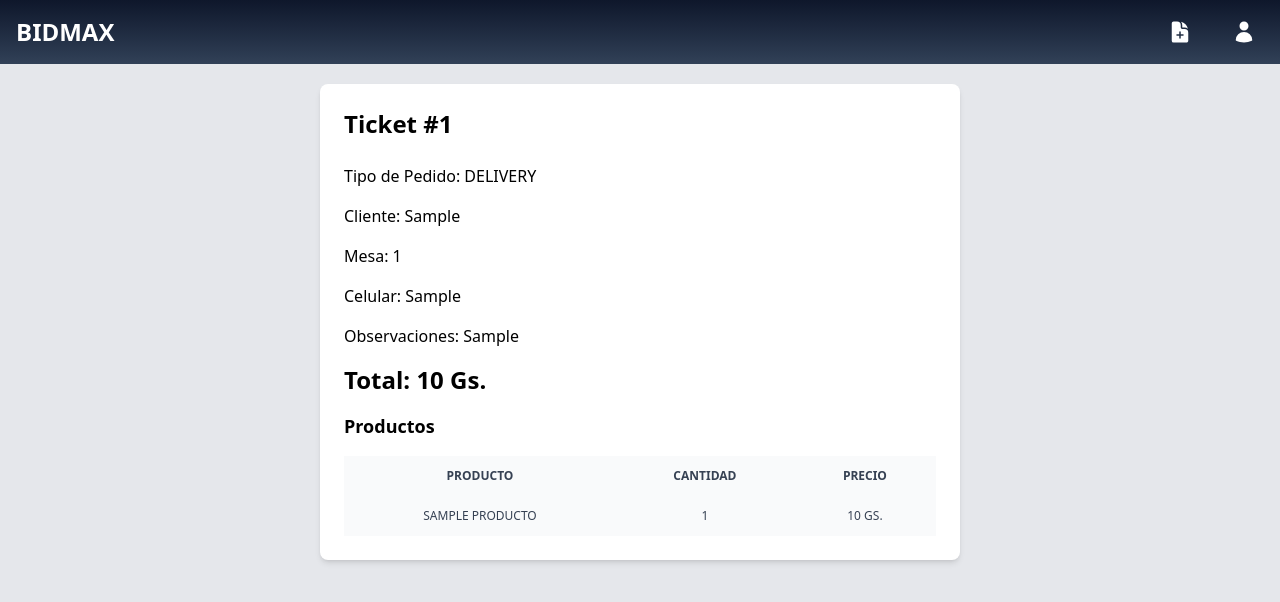
After one commit to jdg24g/tail-bidmax, a Django app: page /ticket/1/ver/ in a window 1280 px wide. The commit adds this page. Shown: the top 602 px of the page. Run offline with Django 5.2, Linux system fonts and the light colour scheme; a user stored in the database is signed in; tables that the repository leaves empty hold one stand-in row (values such as "Sample post").

Commit message:
Add view ticket functionality with dedicated route and template

```diff
--- a/a_pagina/static/src/output.css
+++ b/a_pagina/static/src/output.css
@@ -240,6 +246,9 @@
   .mt-1 {
     margin-top: calc(var(--spacing) * 1);
   }
+  .mt-4 {
+    margin-top: calc(var(--spacing) * 4);
+  }
   .mt-5 {
     margin-top: calc(var(--spacing) * 5);
   }
@@ -280,6 +313,18 @@
   .flex-1 {
     flex: 1;
   }
+  .flex-1\/2 {
+    flex: calc(1/2 * 100%);
+  }
+  .border-collapse {
+    border-collapse: collapse;
+  }
+  .resize {
+    resize: both;
+  }
+  .flex-col {
+    flex-direction: column;
+  }
   .items-center {
     align-items: center;
   }
@@ -556,6 +619,21 @@
   .active\:bg-sky-900 {
     &:active {
       background-color: var(--color-sky-900);
+    }
+  }
+  .sm\:w-6\/12 {
+    @media (width >= 40rem) {
+      width: calc(6/12 * 100%);
+    }
+  }
+  .sm\:w-11\/12 {
+    @media (width >= 40rem) {
+      width: calc(11/12 * 100%);
+    }
+  }
+  .sm\:w-61\/12 {
+    @media (width >= 40rem) {
+      width: calc(61/12 * 100%);
     }
   }
   .sm\:rounded-lg {
@@ -754,6 +832,11 @@
   inherits: false;
   initial-value: 0 0 #0000;
 }
+@property --tw-outline-style {
+  syntax: "*";
+  inherits: false;
+  initial-value: solid;
+}
 @property --tw-blur {
   syntax: "*";
   inherits: false;
--- /dev/null
+++ b/a_pagina/templates/components/form_watch_ticket.html
@@ -0,0 +1,53 @@
+{% load static %} {% load humanize %}
+
+<div class="flex justify-center">
+  <div
+    class="relative shadow-md sm:rounded-lg p-6 rounded-sm bg-white dark:bg-gray-800 mt-5 sm:w-6/12 w-full"
+  >
+    <h1 class="text-2xl font-bold mb-6 dark:text-white">
+      Ticket #{{ ticket.id }}
+    </h1>
+    <div class="space-y-4 dark:text-white">
+      <h2>Tipo de Pedido: {{ ticket.tipo }}</h2>
+      {% if ticket.cliente %}
+      <h2>Cliente: {{ ticket.cliente }}</h2>
+      {% else %}
+      {% endif %}
+      {% if ticket.mesa %}
+      <h2>Mesa: {{ ticket.mesa }}</h2>
+      {% else %}
+      {% endif %}
+      {% if ticket.celular %}
+      <h2>Celular: {{ ticket.celular }}</h2>
+      {% else %}
+      {% endif %}
+      {% if ticket.observacion %}
+      <h2>Observaciones: {{ ticket.observacion }}</h2>
+      {% else %}
+      {% endif %}
+      <div class="mt-4 flex flex-col gap-4">
+        <h2 class="text-2xl font-bold">Total: {{ ticket.get_total|intcomma }} Gs.</h2>
+        <h2 class="text-lg font-bold">Productos</h2>
+        <table class="text-xs text-gray-700 uppercase bg-gray-50 dark:bg-gray-700 dark:text-white">
+          <thead >
+            <tr>
+              <th class="px-4 py-3">Producto</th>
+              <th class="px-4 py-3">Cantidad</th>
+              <th class="px-4 py-3">Precio</th>
+            </tr>
+          </thead>
+          <tbody class="text-center dark:text-gray-400">
+            {% for i in items %}
+            <tr>
+              <td class="px-4 py-3">{{ i.producto.nombre }}</td>
+              <td class="px-4 py-3">{{ i.cantidad }}</td>
+              <td class="px-4 py-3">{{ i.producto.precio|intcomma }} Gs.</td>
+            </tr>
+            {% endfor %}
+          </tbody>
+        </table>
+      </div>
+      </div>
+    </div>
+  </div>
+</div>
--- a/a_pagina/templates/components/table.html
+++ b/a_pagina/templates/components/table.html
@@ -34,11 +34,12 @@
                         {{ item.cliente }}
                     </td>
                     {% endif %}
+
                     <td class="px-2 py-2 select-none">
                         Gs. {{ item.get_total|intcomma }}
                     </td>
                     <td class="px-1 py-1">
-                        <a href="{% url 'detalle_ticket' item.id %}" target="_blank" class="font-medium text-blue-600 dark:text-blue-500 hover:underline me-2">
+                        <a href="{% url 'ver_ticket' item.id %}" target="_blank" class="font-medium text-blue-600 dark:text-blue-500 hover:underline me-2">
                             <i class="fa-solid fa-eye"></i>
                         </a>
                         <a href="{% url 'editar_ticket' item.id %}" class="font-medium text-yellow-600 dark:text-yellow-500 hover:underline me-2">
--- a/a_pagina/templates/detalle_ticket.html
+++ b/a_pagina/templates/detalle_ticket.html
@@ -10,6 +10,12 @@
         Cliente: {{ ticket.cliente }}
     </div>
     {% else %}
+    {% endif %}
+
+    {% if ticket.celular %}
+    <div style="font-size: 14px;">
+    CEL: {{ ticket.celular }}
+    </div>
     {% endif %}
 
     {% if ticket.mesa %}
--- /dev/null
+++ b/a_pagina/templates/watch.html
@@ -0,0 +1,8 @@
+{% extends 'base.html' %}
+{% load static %}
+{% load humanize %}
+{% block header %}{% include "components/navbar.html" %}{% endblock header %}
+
+{% block content %}
+    {% include "components/form_watch_ticket.html" %}
+{% endblock %}
--- a/a_pagina/urls.py
+++ b/a_pagina/urls.py
@@ -5,6 +5,7 @@ from .views import DeleteTicketView, EditarTicketView
 urlpatterns = [
     path('', views.index, name='index'),
     path('ticket/<int:pk>/', views.detalle_ticket, name='detalle_ticket'),
+    path('ticket/<int:pk>/ver/', views.ver_ticket, name='ver_ticket'),
     path('crear-ticket/', views.crear_ticket, name='crear_ticket'),
     path('delete-ticket/<int:pk>/', DeleteTicketView.as_view(), name='delete_ticket'),
     path('editar-ticket/<int:pk>/', EditarTicketView.as_view(), name='editar_ticket'),
--- a/a_pagina/views.py
+++ b/a_pagina/views.py
@@ -19,6 +19,18 @@ def index(request):
         'color':color
     }
     return render(request,'index.html',context)
+
+@login_required(login_url='/admin/login/')
+def ver_ticket(request,pk):
+    ticket = get_object_or_404(Ticket,pk=pk)
+    items = ItemPedido.objects.filter(ticket=ticket)
+    total = sum(item.producto.precio * item.cantidad for item in items)
+    context = {
+        'ticket':ticket,
+        'items':items,
+        'total':total
+    }
+    return render(request,'watch.html',context)
 
 @login_required(login_url='/admin/login/')
 def detalle_ticket(request,pk):
```
Also changed, not shown: other parts of a_pagina/static/src/output.css (+48 -0 lines).
